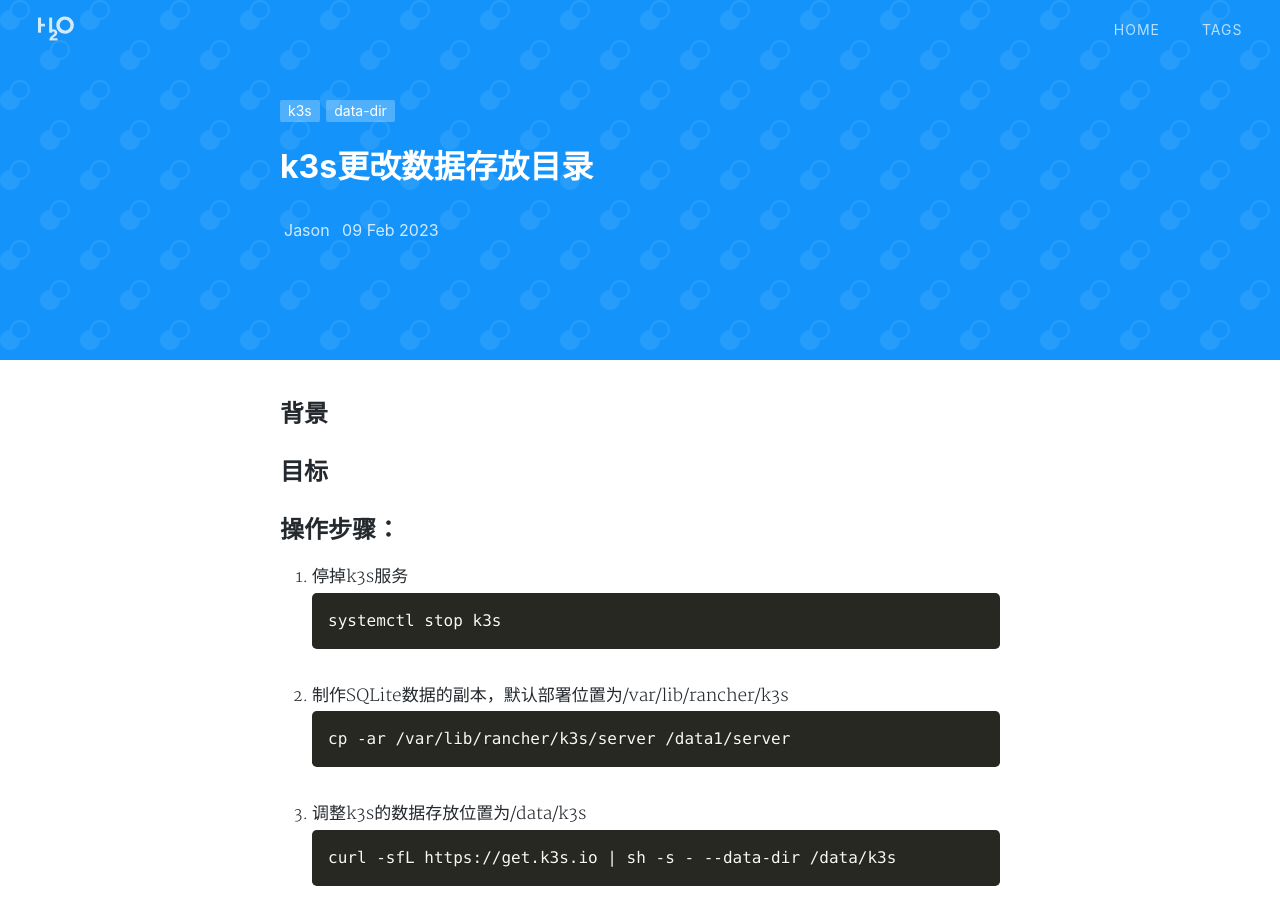
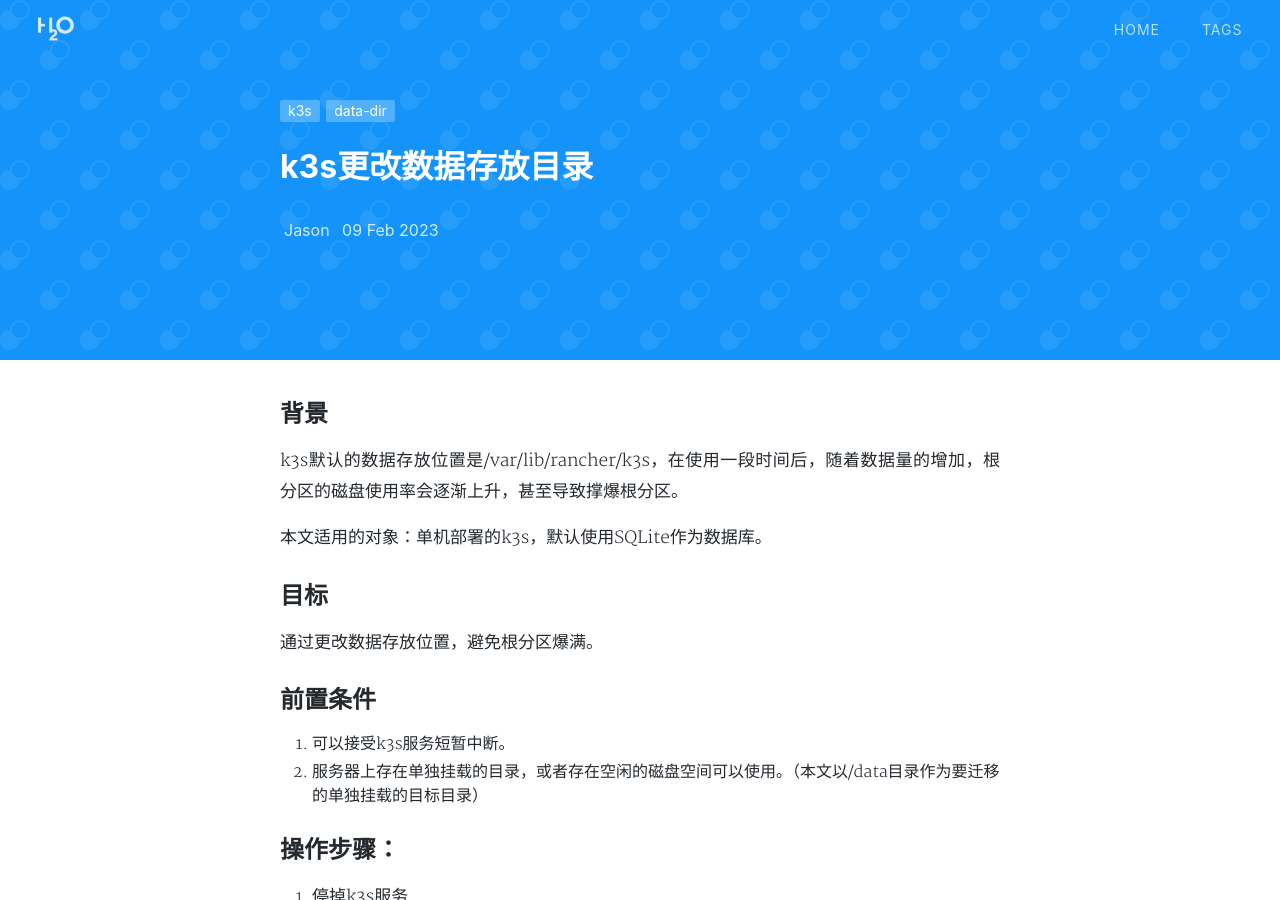
Before and after one commit to zcsee/zcsee.github.io, a Jekyll site: the page built from _posts/2023-02-09-k3s更改数据存放位置.md, in a window 1280 px wide and 900 px high. Built offline with Jekyll 4.4.1, drawn with Linux system fonts in a browser that asks for light colours; nearby versions of some CDN libraries; a style sheet for code colours, icons or effects is not loaded.

Commit message:
修改k3s修改数据目录的方案

````diff
--- a/_posts/2023-02-09-k3s更改数据存放位置.md
+++ b/_posts/2023-02-09-k3s更改数据存放位置.md
@@ -10,7 +10,20 @@
 ---
 
 ## 背景
+
+k3s默认的数据存放位置是/var/lib/rancher/k3s，在使用一段时间后，随着数据量的增加，根分区的磁盘使用率会逐渐上升，甚至导致撑爆根分区。
+
+本文适用的对象：单机部署的k3s，默认使用SQLite作为数据库。
+
 ## 目标
+
+通过更改数据存放位置，避免根分区爆满。
+
+## 前置条件
+
+1. 可以接受k3s服务短暂中断。
+2. 服务器上存在单独挂载的目录，或者存在空闲的磁盘空间可以使用。（本文以/data目录作为要迁移的单独挂载的目标目录）
+
 ## 操作步骤：
 
 1. 停掉k3s服务
@@ -41,7 +54,6 @@
 
    ```shell
    mv /data/k3s/server /data/k3s/server.bak
-
    mv /data1/server /data/k3s/server
    ```
 
````
